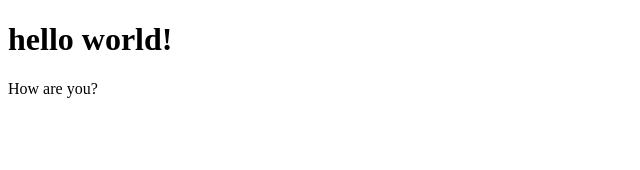
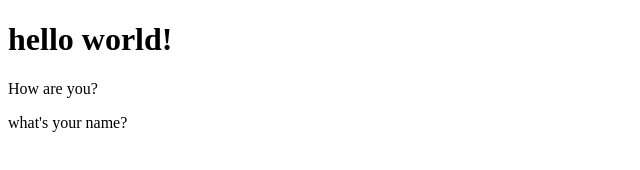
Before and after one commit to StrangerAee/say-helloWorld, a plain HTML site: page index.html in a window 1280 px wide. Shown: the whole page, without its empty margins (0-640 px from the left). Drawn offline with Linux system fonts and the light colour scheme.

Commit message:
paragaraph

```diff
--- a/index.html
+++ b/index.html
@@ -8,5 +8,6 @@
 <body>
     <h1>hello world!</h1>
     <p>How are you?</p>
+    <p>what's your name?</p>
 </body>
 </html>
```
